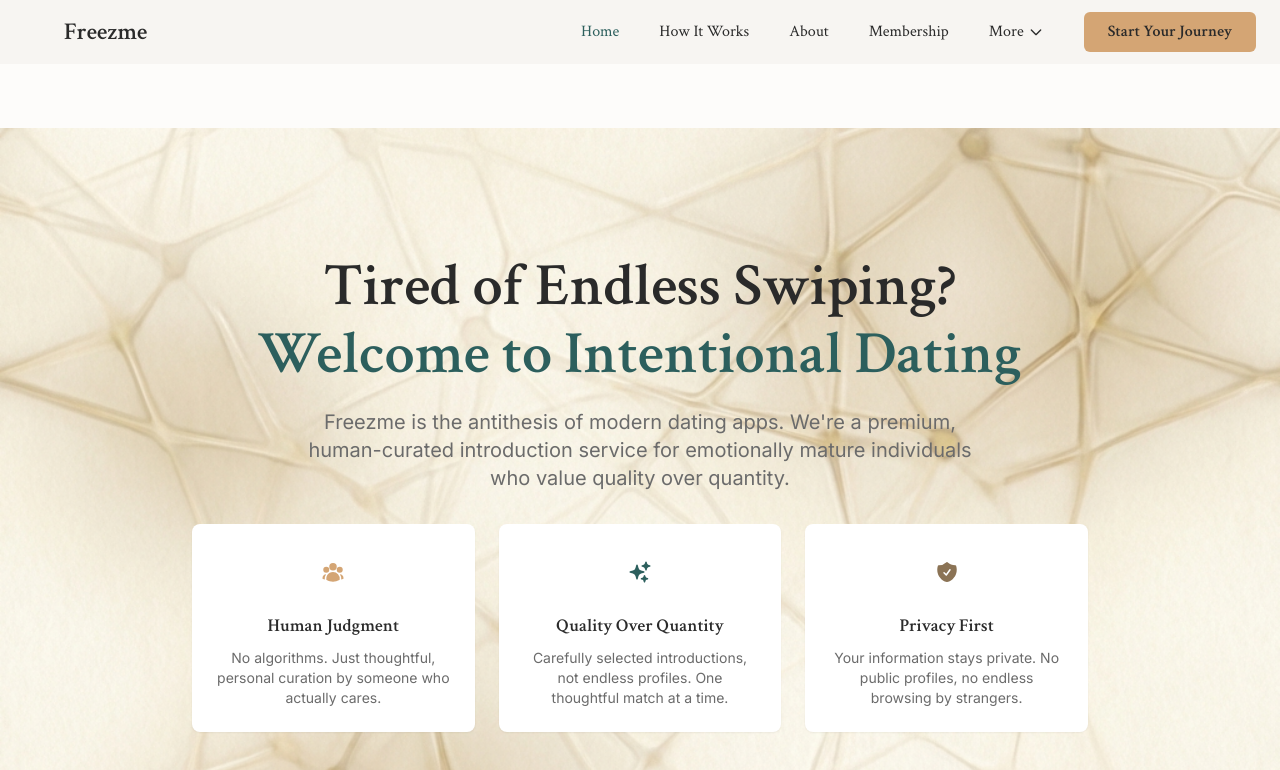
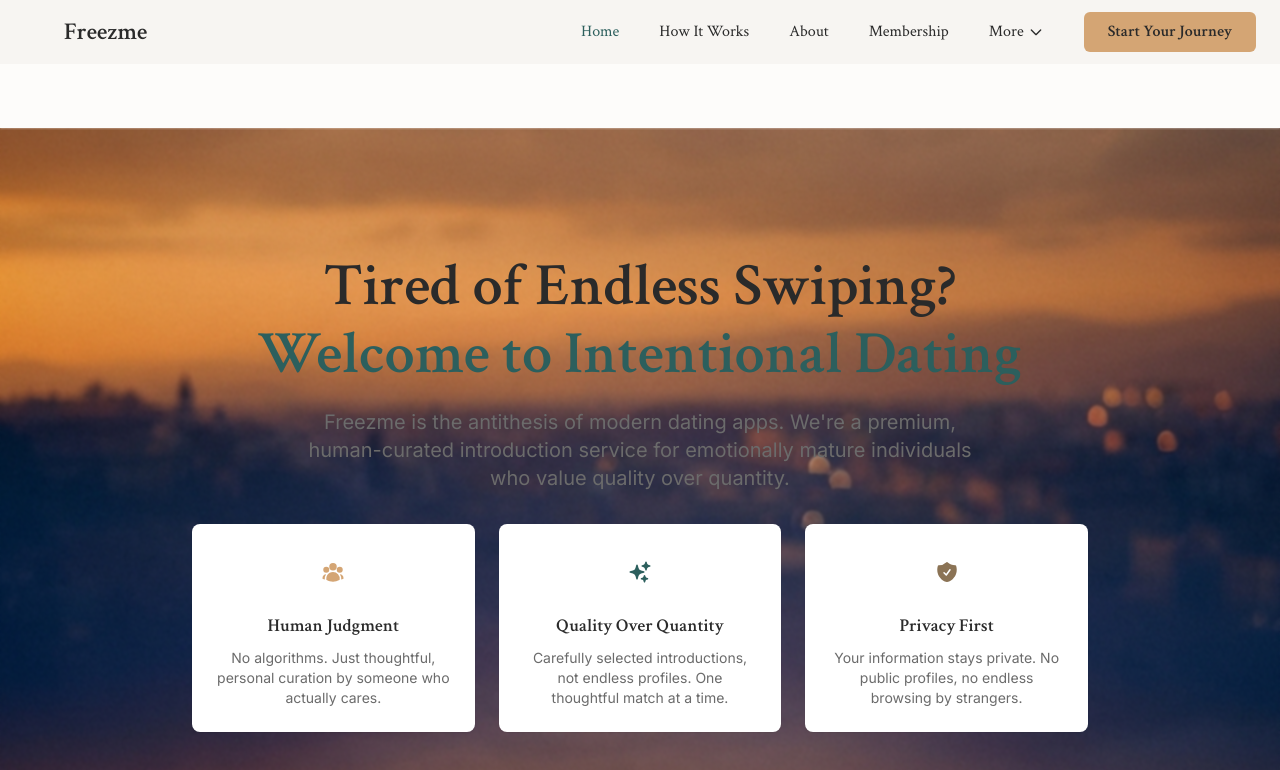
Before and after one commit to Leeshwaan04/freezmelanding, a Next.js app: page / in a window 1280 px wide. Shown: the top 770 px of the page. Built offline with nearby package versions, Linux system fonts and the light colour scheme.

Commit message:
feat: Implement cinematic couple background with motion effect

```diff
--- a/src/app/homepage/components/HeroSection.tsx
+++ b/src/app/homepage/components/HeroSection.tsx
@@ -3,6 +3,8 @@
 import { useEffect, useState } from 'react';
 import Link from 'next/link';
 import Icon from '@/components/ui/AppIcon';
+
+import { motion } from 'framer-motion';
 
 interface HeroSectionProps {
   className?: string;
@@ -16,8 +18,24 @@ const HeroSection = ({ className = '' }: HeroSectionProps) => {
   }, []);
 
   return (
-    <section className={`relative bg-[url('/images/freezme_hero_bg.png')] bg-cover bg-center bg-no-repeat py-20 lg:py-32 ${className}`}>
-      <div className="container mx-auto px-4">
+    <section className={`relative overflow-hidden py-20 lg:py-32 ${className}`}>
+      {/* Cinematic Motion Background */}
+      <motion.div
+        initial={{ scale: 1.05 }}
+        animate={{ scale: 1.15 }}
+        transition={{
+          duration: 20,
+          repeat: Infinity,
+          repeatType: "reverse",
+          ease: "linear"
+        }}
+        className="absolute inset-0 z-0 bg-[url('/images/freezme_couple_bg.png')] bg-cover bg-center bg-no-repeat"
+      />
+
+      {/* Overlay for Contrast */}
+      <div className="absolute inset-0 z-0 bg-background/80 backdrop-blur-[1px]" />
+
+      <div className="container relative z-10 mx-auto px-4">
         <div className="max-w-4xl mx-auto text-center">
           {/* Main Headline */}
           <h1 className="font-headline text-4xl md:text-5xl lg:text-6xl font-semibold text-foreground mb-6 leading-tight">
```
Also changed, not shown: public/images/freezme_couple_bg.png (added).
